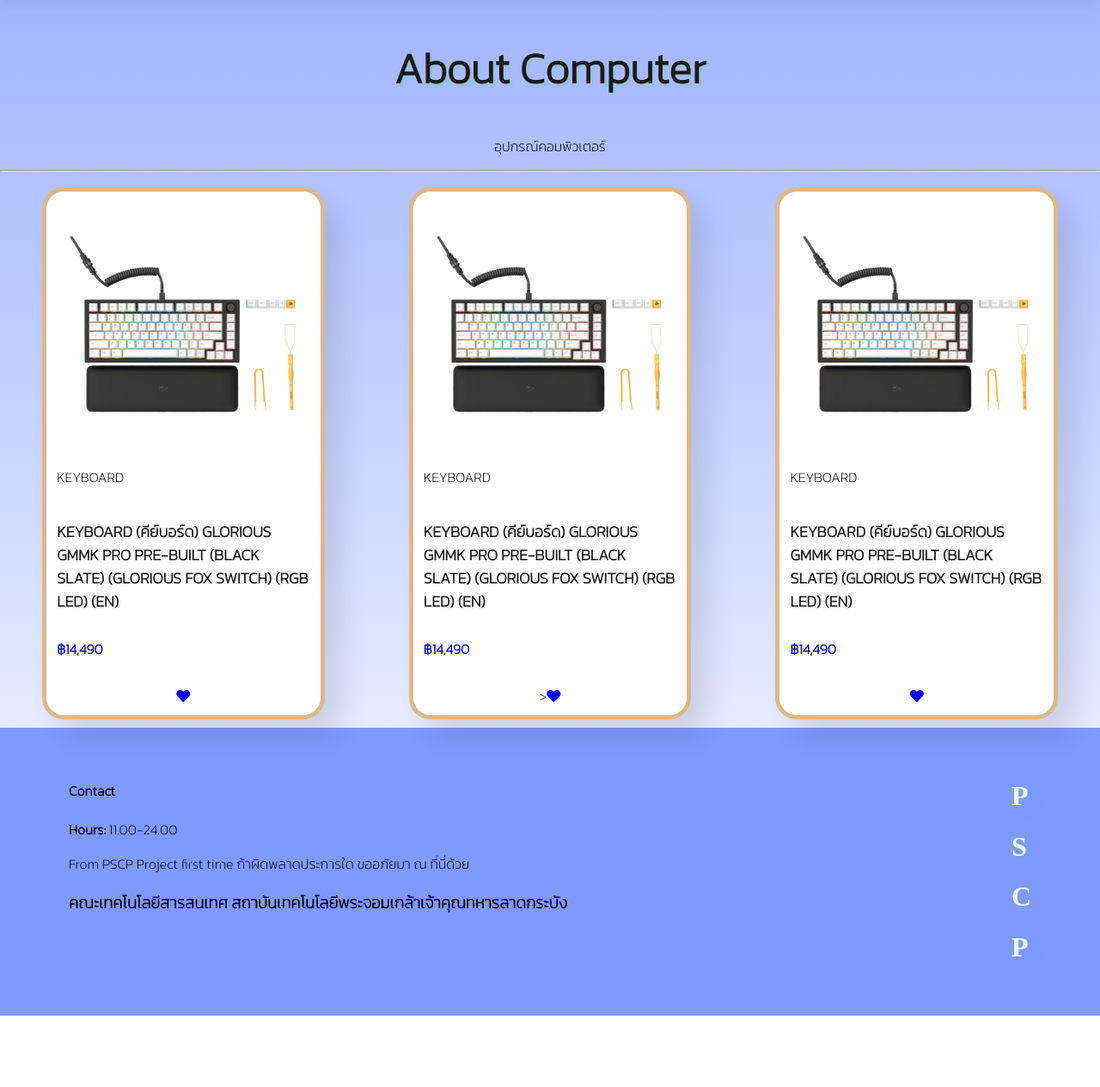
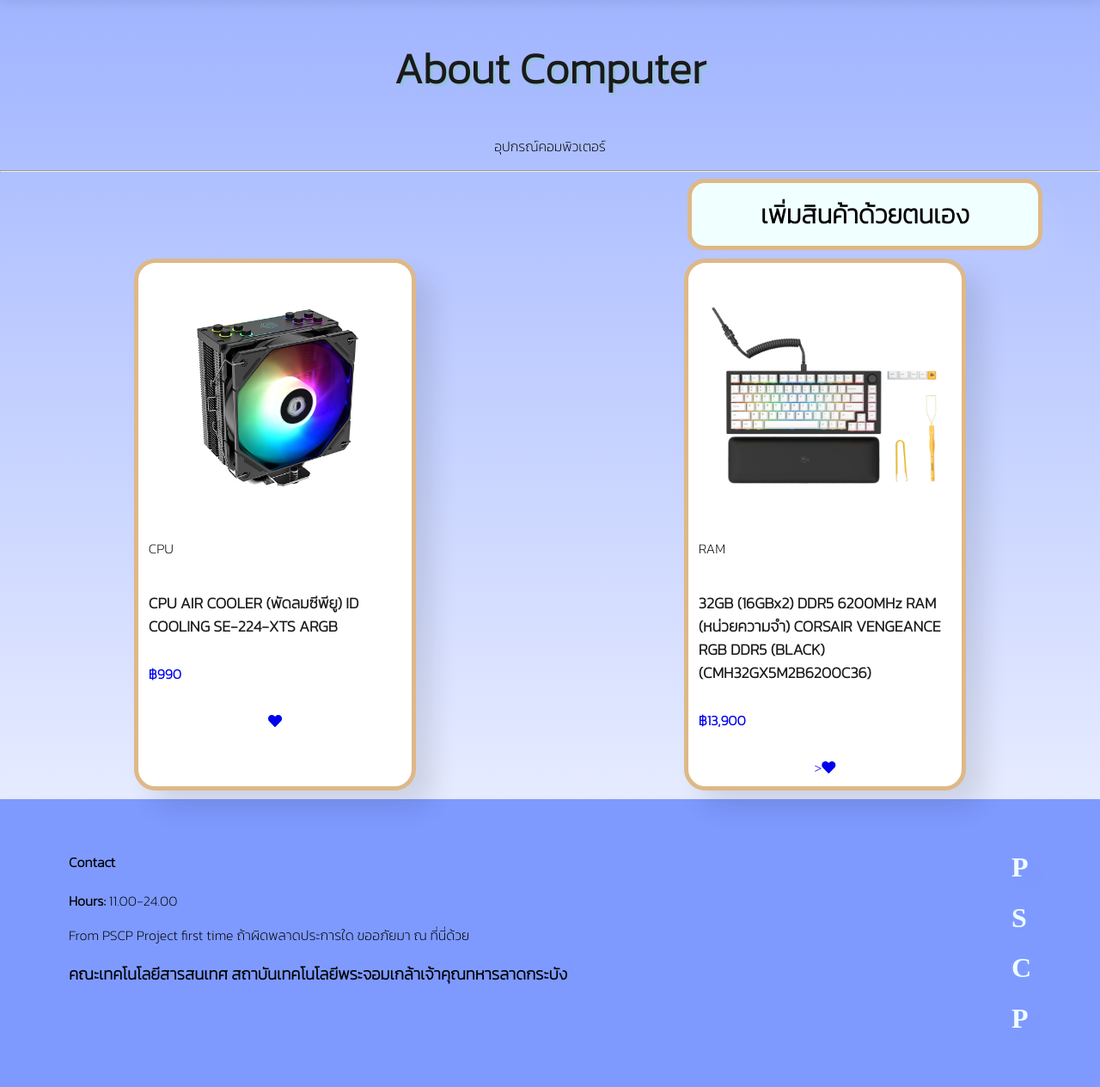
Before and after one commit to pprwf/PSCP-Project__PSIT-Place__, a Flask app: template project_nang_pet/login logout php flask/templates/shopping_2.html in a window 1280 px wide. Shown: the part 108-1373 px from the top of the page at 86% size. Before the commit the page ends 1290 px from the top, so only its background shows below. Run offline with Flask 2, Linux system fonts and the light colour scheme; the template is opened without the code that fills it, so the values that code supplies are empty; some libraries are stand-ins or nearby versions.

Commit message:
nornorcommit

```diff
--- a/project_nang_pet/login logout php flask/static/CSS/home_shop.css
+++ b/project_nang_pet/login logout php flask/static/CSS/home_shop.css
@@ -9,6 +9,27 @@
 #head{
     text-align: center;
     font-family: Kanit;
+}
+.button button{
+    background-color: azure;
+    background-size: cover;
+    background-position: top 50% right 100%;
+    color:black;
+    border: 0;
+    padding: 14px 80px 14px 80px;
+    border-radius: 20px;
+    border: 5px solid burlywood;
+    box-shadow: 20px 20px 30px rgba(255, 255, 255, 0.06);
+    position: relative;
+    left: 800px;
+    font-size: 30px;
+    font-weight: bold;
+    font-family: Kanit;
+    text-decoration: solid;
+}
+
+.button button:hover{
+    box-shadow: 20px 20px 30px rgba(67, 67, 67, 0.01);
 }
 
 #product{
--- a/project_nang_pet/login logout php flask/templates/shopping_2.html
+++ b/project_nang_pet/login logout php flask/templates/shopping_2.html
@@ -29,34 +29,26 @@
         <h1>About Computer</h1>
         <p>อุปกรณ์คอมพิวเตอร์</p><hr>
     </section>
+    <section class="button"><a href="./selling"><button type="button">เพิ่มสินค้าด้วยตนเอง</button></a></section>
     <section id="product">
         <div class="all-pro">
         <div class="pro"><a href="#">
-            <img src="{{ url_for ('static', filename='img/categories/62846993N665e3e59.png!q70.png') }}" alt="">
+            <img src="{{ url_for ('static', filename='img/categories/all_cat/2022032109464852179_1.jpg') }}" alt="">
             <div class="des">
-                <span>KEYBOARD</span>
-                <h5>KEYBOARD (คีย์บอร์ด) GLORIOUS GMMK PRO PRE-BUILT (BLACK SLATE) (GLORIOUS FOX SWITCH) (RGB LED) (EN)</h5>
-                <h4>฿14,490</h4>
+                <span>CPU</span>
+                <h5>CPU AIR COOLER (พัดลมซีพียู) ID COOLING SE-224-XTS ARGB</h5>
+                <h4>฿990</h4>
             </div>
             <i class="fa fa-heart" aria-hidden="true"></i></a>
         </div>
         <div class="pro"><a href="#">
             <img src="{{ url_for ('static', filename='img/categories/62846993N665e3e59.png!q70.png') }}" alt="">
             <div class="des">
-                <span>KEYBOARD</span>
-                <h5>KEYBOARD (คีย์บอร์ด) GLORIOUS GMMK PRO PRE-BUILT (BLACK SLATE) (GLORIOUS FOX SWITCH) (RGB LED) (EN)</h5>
-                <h4>฿14,490</h4>
+                <span>RAM</span>
+                <h5>32GB (16GBx2) DDR5 6200MHz RAM (หน่วยความจำ) CORSAIR VENGEANCE RGB DDR5 (BLACK) (CMH32GX5M2B6200C36)</h5>
+                <h4>฿13,900</h4>
             </div>
             ><i class="fa fa-heart" aria-hidden="true"></i></a>
-        </div>
-        <div class="pro"><a href="#">
-            <img src="{{ url_for ('static', filename='img/categories/62846993N665e3e59.png!q70.png') }}" alt="">
-            <div class="des">
-                <span>KEYBOARD</span>
-                <h5>KEYBOARD (คีย์บอร์ด) GLORIOUS GMMK PRO PRE-BUILT (BLACK SLATE) (GLORIOUS FOX SWITCH) (RGB LED) (EN)</h5>
-                <h4>฿14,490</h4>
-            </div>
-            <i class="fa fa-heart" aria-hidden="true"></i></a>
         </div>
         </div>
     </section>
--- a/project_nang_pet/login logout php flask/templates/shopping_home.html
+++ b/project_nang_pet/login logout php flask/templates/shopping_home.html
@@ -7,6 +7,7 @@
     <link rel="stylesheet" href="{{ url_for ('static', filename='CSS/style.css') }}">
     <link rel="stylesheet" href="{{ url_for ('static', filename='CSS/home_shopping.css') }}">
     <!-- <link rel="stylesheet" href="/project_nang_pet/login logout php flask/static/CSS/home_shop.css"> -->
+    <link rel="stylesheet" href="/project_nang_pet/login logout php flask/static/CSS/style.css">
     <link rel="stylesheet" href="https://use.fontawesome.com/releases/v5.15.4/css/all.css" \
     integrity="sha384-DyZ88mC6Up2uqS4h/KRgHuoeGwBcD4Ng9SiP4dIRy0EXTlnuz47vAwmeGwVChigm" crossorigin="anonymous"/>
     <link rel="preconnect" href="https://fonts.googleapis.com">
@@ -30,7 +31,7 @@
         <h1>All Categories</h1>
         <p>สินค้าทั้งหมด</p><hr>
     </section>
-
+    <section class="button"><a href="./selling"><button type="button">เพิ่มสินค้าด้วยตนเอง</button></a></section>
     <section id="product">
         <div class="all-pro">
         <div class="pro"><a href="#">
```
Also changed, not shown: project_nang_pet/login logout php flask/templates/fav.html (added, +12 -0 lines), project_nang_pet/login logout php flask/templates/shopping_1.html (+9 -17 lines), project_nang_pet/login logout php flask/templates/shopping_3.html (+10 -17 lines), project_nang_pet/login logout php flask/templates/shopping_4.html (+9 -17 lines), project_nang_pet/login logout php flask/static/img/categories/all_cat/20181106093113_32055_24_1.jpg (added), project_nang_pet/login logout php flask/static/img/categories/all_cat/20190802084332_20441_66_1.jpg (added), project_nang_pet/login logout php flask/static/img/categories/all_cat/2022090209095855046_1.jpg (added), project_nang_pet/login logout php flask/static/img/categories/all_cat/JBL-Bluetooth-Speaker-Light-Effects-Party-Box-110-Black-1-square_medium.jpg (added), project_nang_pet/login logout php flask/static/img/categories/all_cat/JBL-Flip-6-Black-1-square_medium.jpg (added).
